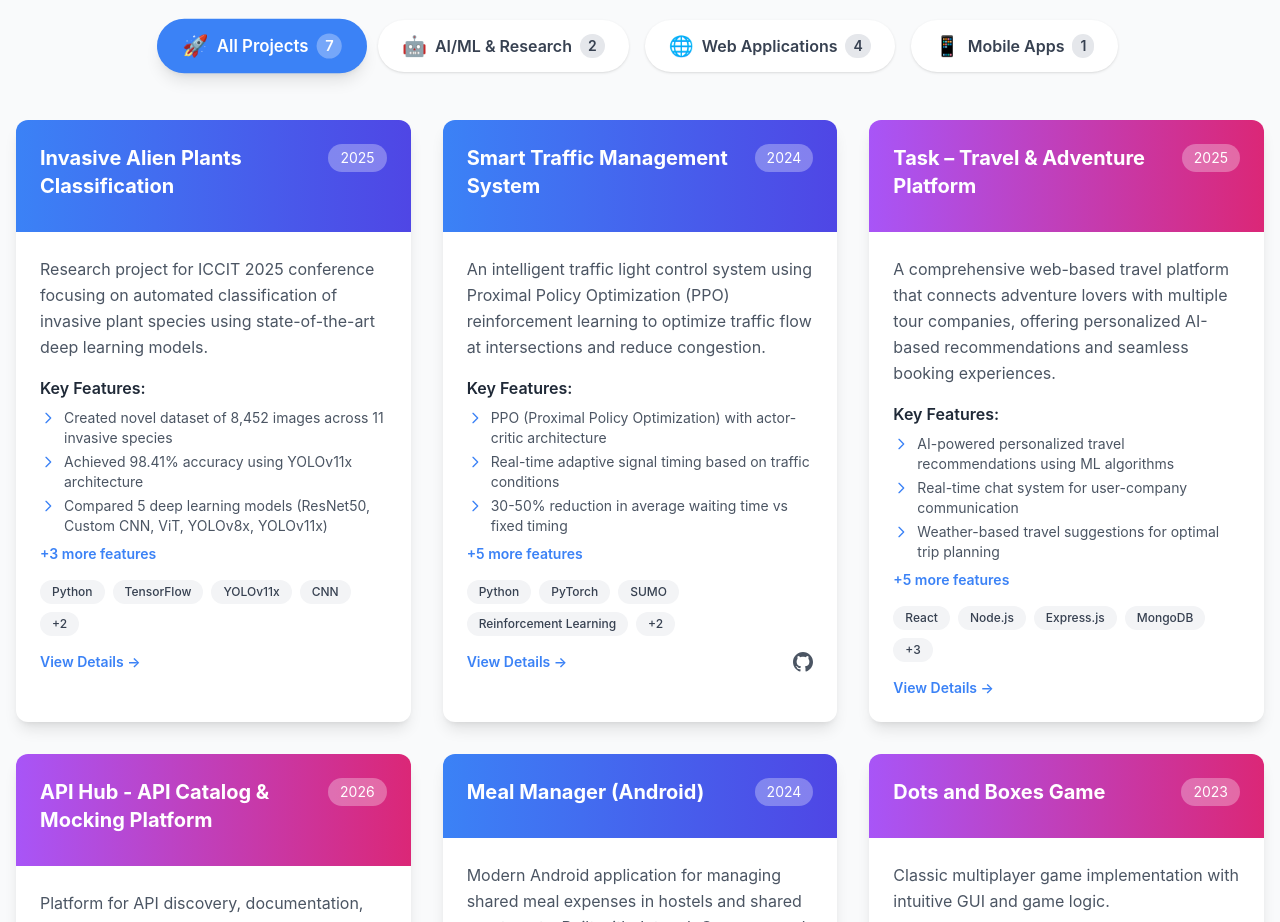
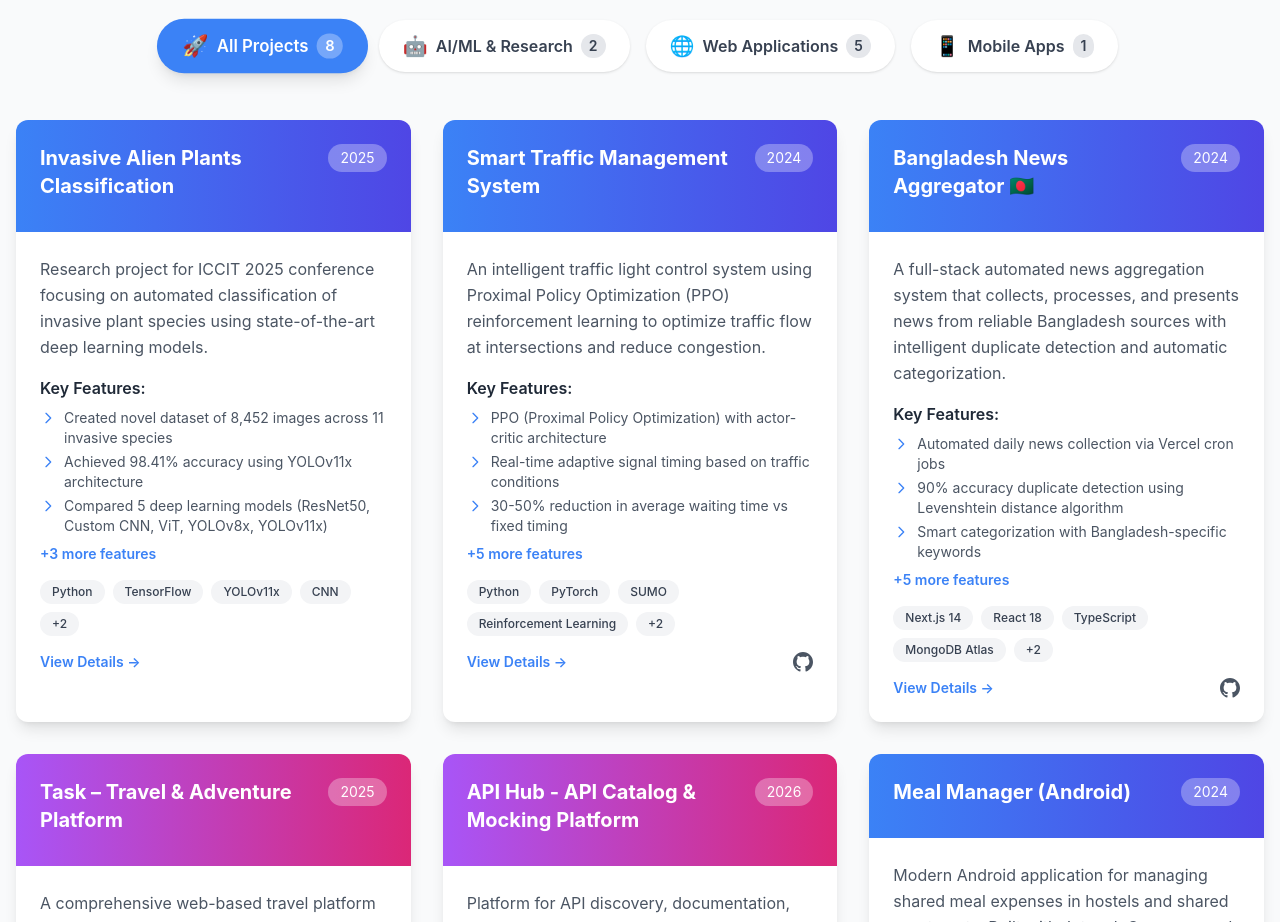
Before and after one commit to Kaoserahamed/Portfolio, a React (Create React App) app: page / in a window 1280 px wide. Shown: the part 3760-4682 px from the top of the page. Built offline with nearby package versions, Linux system fonts and the light colour scheme.

Commit message:
Add Bangladesh News Aggregator project with comprehensive details

```diff
--- a/src/components/Projects.js
+++ b/src/components/Projects.js
@@ -100,6 +100,51 @@ const Projects = () => {
       ],
       color: 'from-blue-500 to-indigo-600',
       github: 'https://github.com/Kaoserahamed/Smart_Traffic_Management_System',
+    },
+    {
+      title: 'Bangladesh News Aggregator 🇧🇩',
+      year: '2024',
+      category: 'web',
+      subtitle: 'Automated News Collection & Intelligent Processing',
+      description: 'A full-stack automated news aggregation system that collects, processes, and presents news from reliable Bangladesh sources with intelligent duplicate detection and automatic categorization.',
+      fullDescription: 'Bangladesh News Aggregator is a comprehensive news platform featuring automated daily updates via Vercel cron jobs, intelligent duplicate detection with 90% accuracy using Levenshtein distance algorithm, and smart categorization for Bangladesh-specific content. The bilingual interface supports both Bangla and English with dark mode and responsive design.',
+      technologies: ['Next.js 14', 'React 18', 'TypeScript', 'MongoDB Atlas', 'Tailwind CSS', 'Node.js'],
+      highlights: [
+        'Automated daily news collection via Vercel cron jobs',
+        '90% accuracy duplicate detection using Levenshtein distance algorithm',
+        'Smart categorization with Bangladesh-specific keywords',
+        'Bilingual support (Bangla & English) with responsive UI',
+        'Dark mode with persistent user preference',
+        'REST API with pagination and category filtering',
+        'MongoDB Atlas cloud database with optimized indexes',
+        'Health monitoring and automated content processing',
+      ],
+      technicalDetails: [
+        {
+          title: 'Automation & Processing',
+          content: 'Daily automated news collection using Vercel cron jobs. Intelligent duplicate detection with 90% accuracy using Levenshtein distance algorithm. Automatic categorization into Technology, Sports, Business, Politics, Entertainment, and General categories using Bangladesh-specific keywords.',
+        },
+        {
+          title: 'Frontend Features',
+          content: 'Built with Next.js 14 and React 18 with TypeScript for type safety. Fully responsive design (320px - 2560px) with dark mode toggle and persistent preferences. Bilingual interface supporting both Bangla and English content. Category filtering and smooth pagination (30 articles per page).',
+        },
+        {
+          title: 'Backend Architecture',
+          content: 'Next.js API Routes for serverless endpoints. MongoDB Atlas cloud database with optimized indexes. RSS feed parsing with HTML cleaning and text extraction. RESTful API with pagination, filtering, and health check endpoints.',
+        },
+        {
+          title: 'Key Libraries',
+          content: 'rss-parser for RSS feed parsing, date-fns for date manipulation, fast-levenshtein for string similarity detection, and MongoDB official driver for database operations.',
+        },
+      ],
+      results: [
+        { value: '90%', label: 'Duplicate Detection' },
+        { value: '6', label: 'Categories' },
+        { value: 'Daily', label: 'Auto Updates' },
+      ],
+      color: 'from-blue-500 to-indigo-600',
+      github: 'https://github.com/Kaoserahamed/News',
+      demo: null,
     },
     {
       title: 'Task – Travel & Adventure Platform',
```
